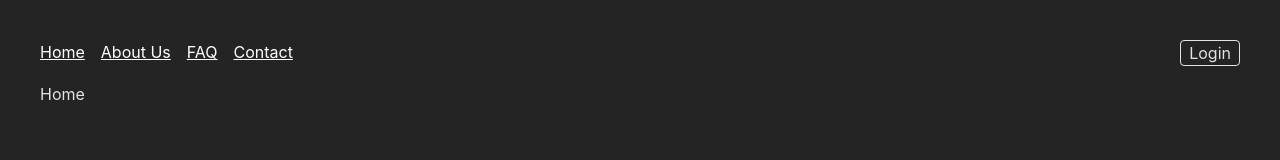
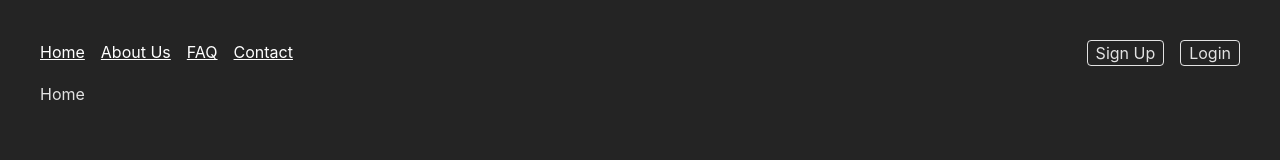
Before and after one commit to vishalicious213/react-router-test, a React (Vite) app: page / in a window 1280 px wide. Shown: the top 160 px of the page. Built offline with nearby package versions, Linux system fonts and the light colour scheme.

Commit message:
updated Login with a Sign Up button. it only shows when user isn't logged in

```diff
--- a/src/layout/Login.jsx
+++ b/src/layout/Login.jsx
@@ -3,14 +3,19 @@ import React, { useState } from 'react'
 const Login = ({showApp}) => {
     const [isLoggedIn, setIsLoggedIn] = useState(false)
 
-    function handleClick() {
+    function handleLogin() {
         setIsLoggedIn(prevState => !prevState)
         showApp()
     }
 
+    function handleSignup() {
+        console.log("Sign Up clicked")
+    }
+
     return (
         <section>
-            <div className="login-btn" onClick={handleClick}>{isLoggedIn ? "Logout" : "Login"}</div>
+            {isLoggedIn ? "" : <div className="login-btn" onClick={handleSignup}>Sign Up</div>}
+            <div className="login-btn" onClick={handleLogin}>{isLoggedIn ? "Logout" : "Login"}</div>
         </section>
     )
 }
```
